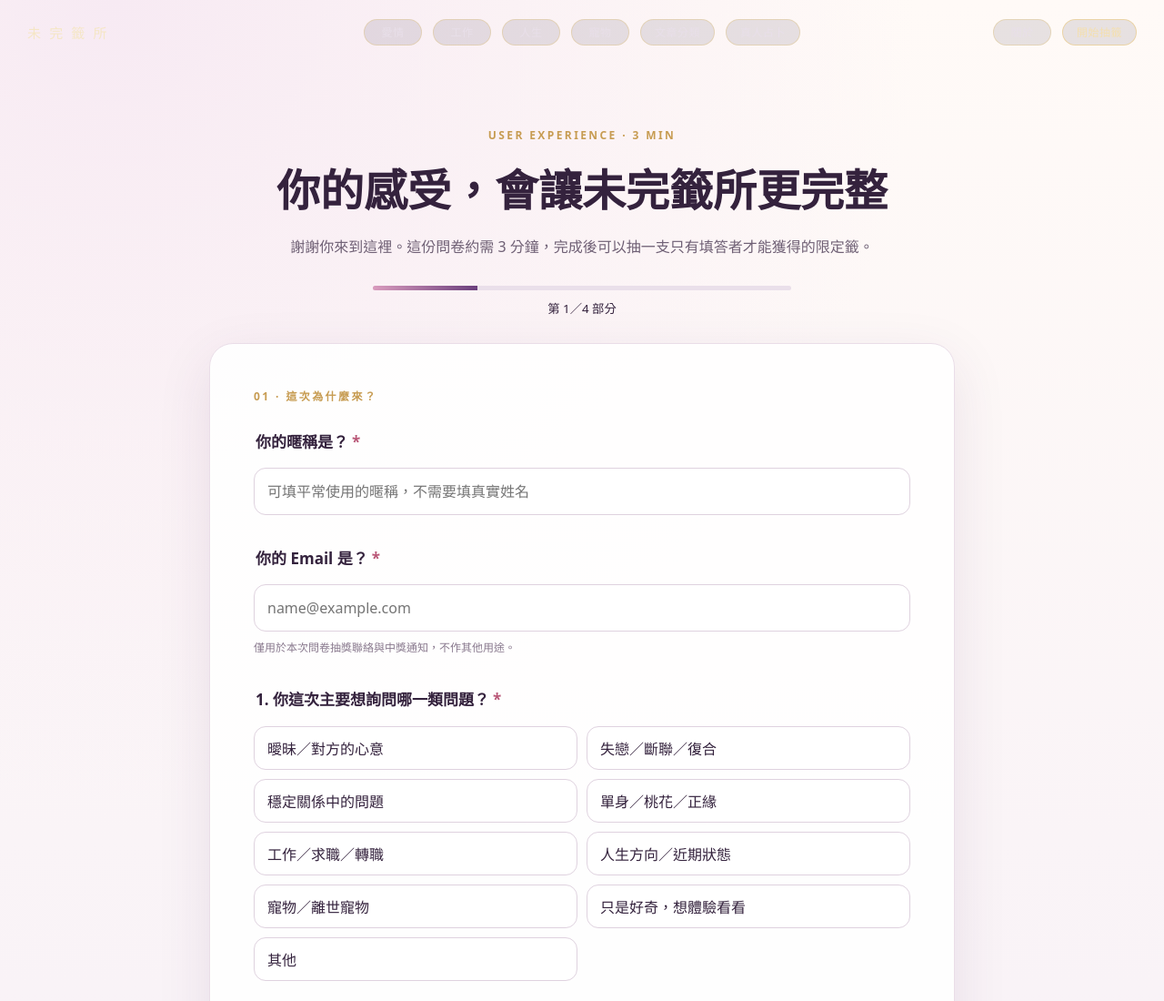
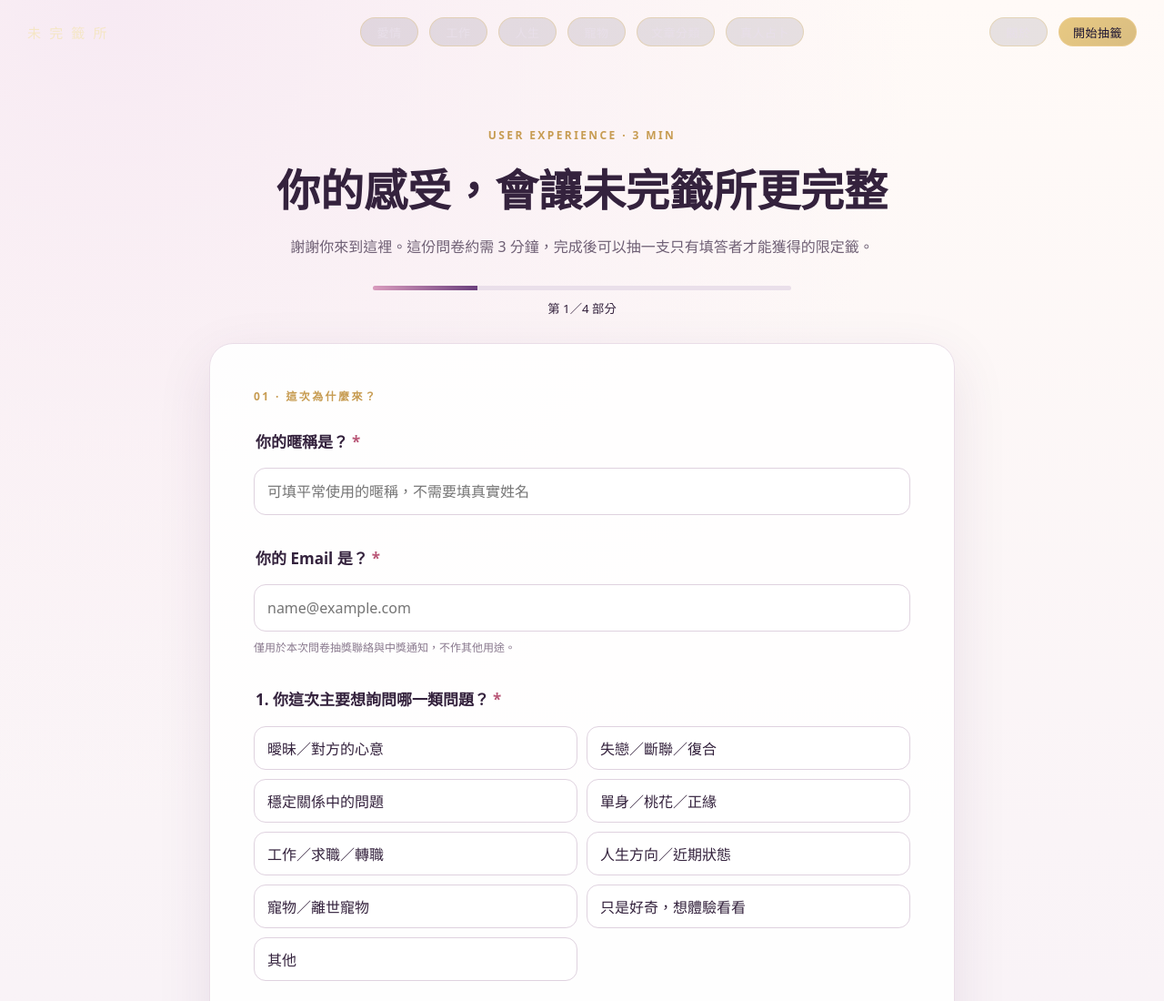
Before and after one commit to jiazhen0404/magic-oracle, a website: page survey/index.html in a window 1280 px wide. Shown: the top 1100 px of the page at 91% size. Drawn offline with Linux system fonts and the light colour scheme.

Commit message:
TASK-06: Highlight primary navigation action
One shared pill rule (height/font size), one primary rule, one added primary hover rule. Preserve pill radius, layout and <=900px menu behavior.

```diff
--- a/assets/site-header.css
+++ b/assets/site-header.css
@@ -15,10 +15,10 @@
 }
 .ww-pill-nav{display:flex;align-items:center;gap:12px}
 .ww-pill-nav a,.ww-header-actions a{
-  min-width:64px; height:29px; padding:0 15px; display:inline-flex;
+  min-width:64px; height:32px; padding:0 15px; display:inline-flex;
   align-items:center; justify-content:center; border:1px solid rgba(224,196,139,.48);
   border-radius:999px; text-decoration:none; color:#e8dfe9;
-  font-size:12px; letter-spacing:.04em; transition:.22s ease;
+  font-size:13px; letter-spacing:.04em; transition:.22s ease;
   background:rgba(24,13,39,.10);
 }
 .ww-pill-nav a:hover,.ww-header-actions a:hover{
@@ -26,7 +26,8 @@
   background:rgba(217,189,130,.08); transform:translateY(-1px);
 }
 .ww-header-actions{justify-self:end;display:flex;gap:12px}
-.ww-header-actions .ww-primary{color:#f4dfae;border-color:rgba(235,205,143,.72)}
+.ww-header-actions .ww-primary{color:#1a1230;background:linear-gradient(135deg,#e8c982,#d9bd82);border-color:rgba(235,205,143,.9);font-weight:500}
+.ww-header-actions .ww-primary:hover{background:linear-gradient(135deg,#f2d795,#e3c88f);color:#1a1230}
 .ww-menu-toggle{
   display:none; justify-self:end; width:42px; height:42px; padding:8px;
   border:0; background:transparent; cursor:pointer;
```
